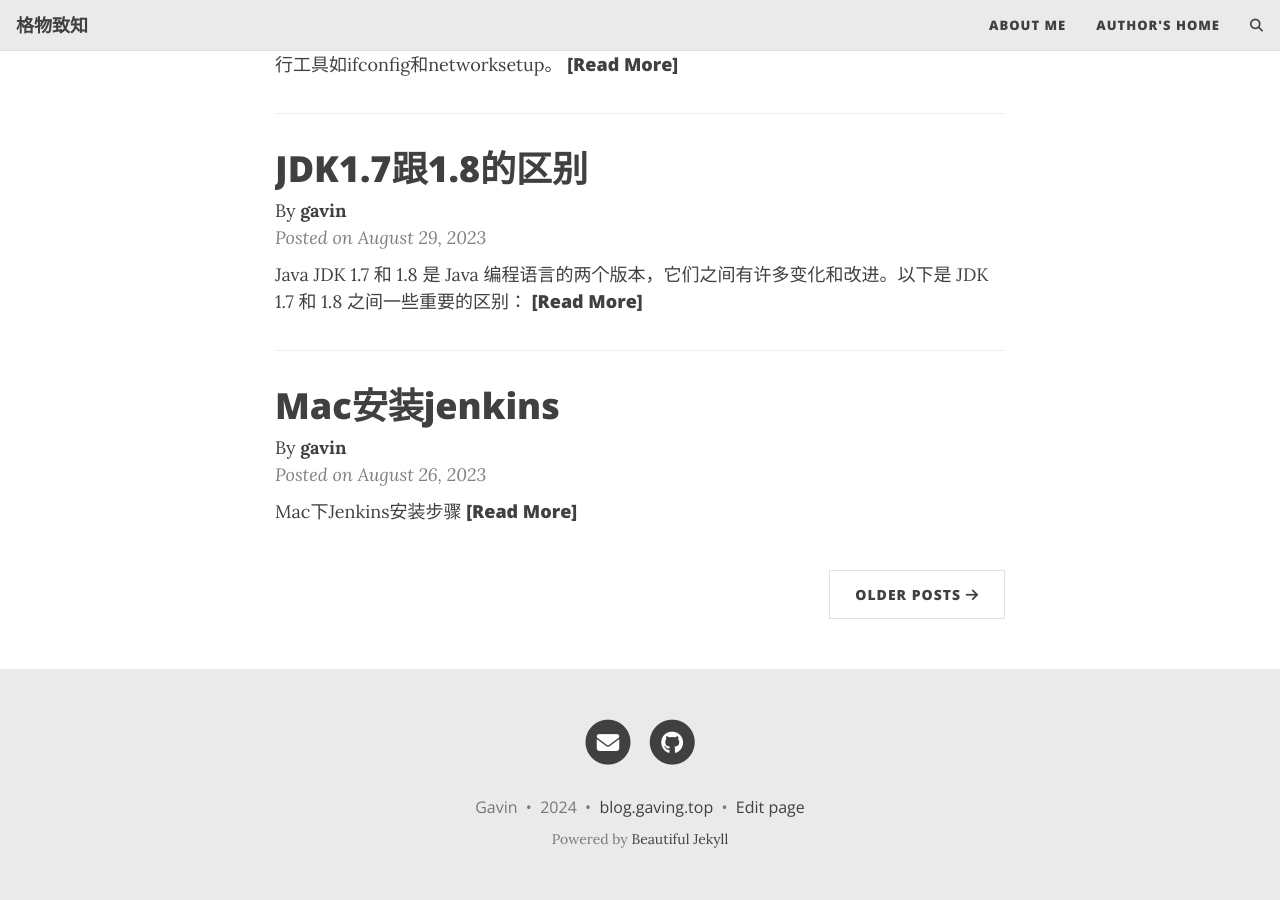
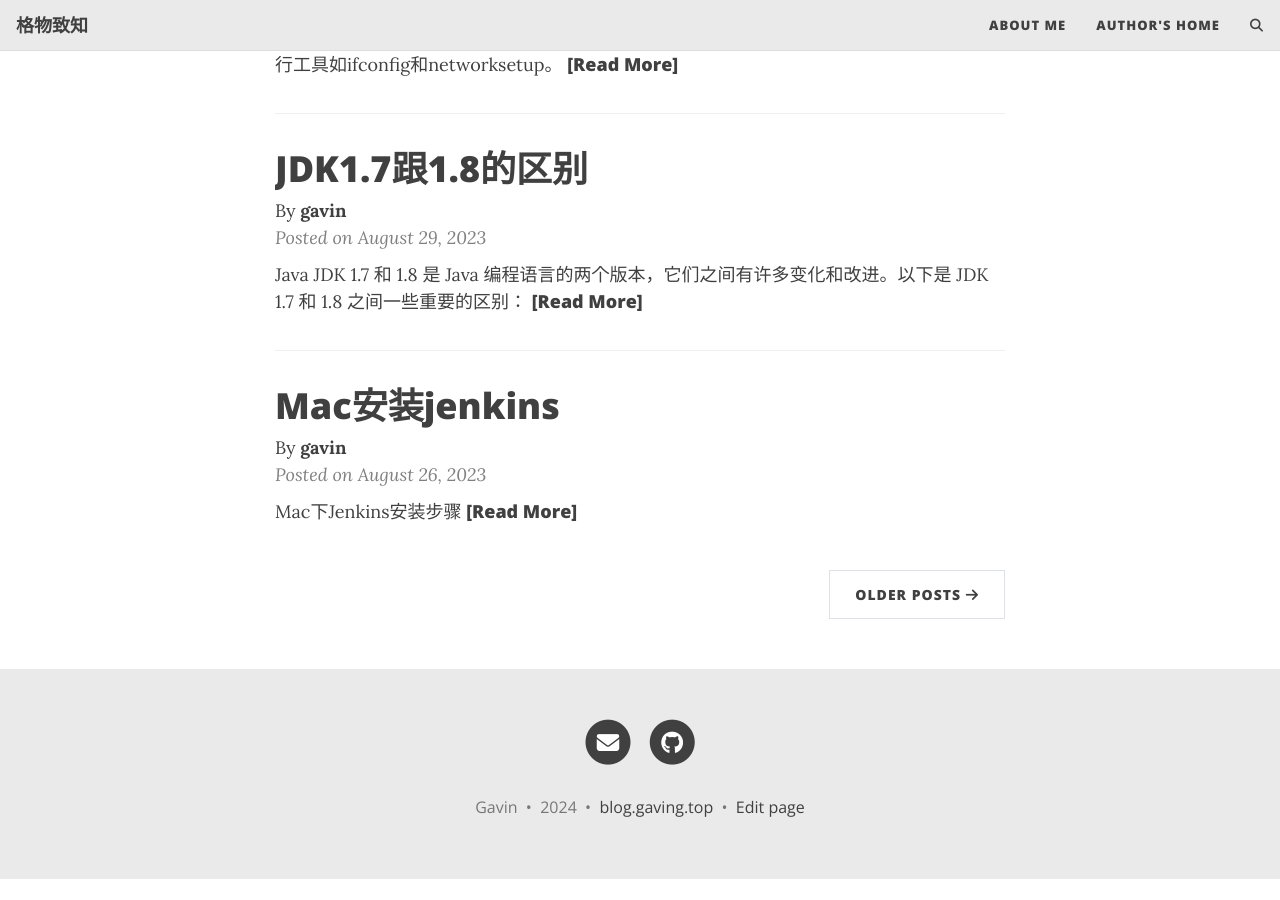
Before and after one commit to gaving2016/gaving2016.github.io, a Jekyll site: the page built from index.html, in a window 1280 px wide and 900 px high, scrolled down 926 px. Built offline with Jekyll 4.4.1, drawn with Linux system fonts in a browser that asks for light colours; the list of posts is cut into pages by our own code; comment, search, counter and statistics services are not loaded; after the commit the page ends 1805 px from its top, so only the background shows below that.

```diff
--- a/_includes/footer.html
+++ b/_includes/footer.html
@@ -38,8 +38,8 @@
 
       </p>
       {% unless site.remove-ads %}<p class="theme-by text-muted">
-        Powered by
-        <a href="https://beautifuljekyll.com">Beautiful Jekyll</a>
+<!--        Powered by-->
+<!--        <a href="https://beautifuljekyll.com">Beautiful Jekyll</a>-->
       </p>{% endunless %}
       </div>
     </div>
```
